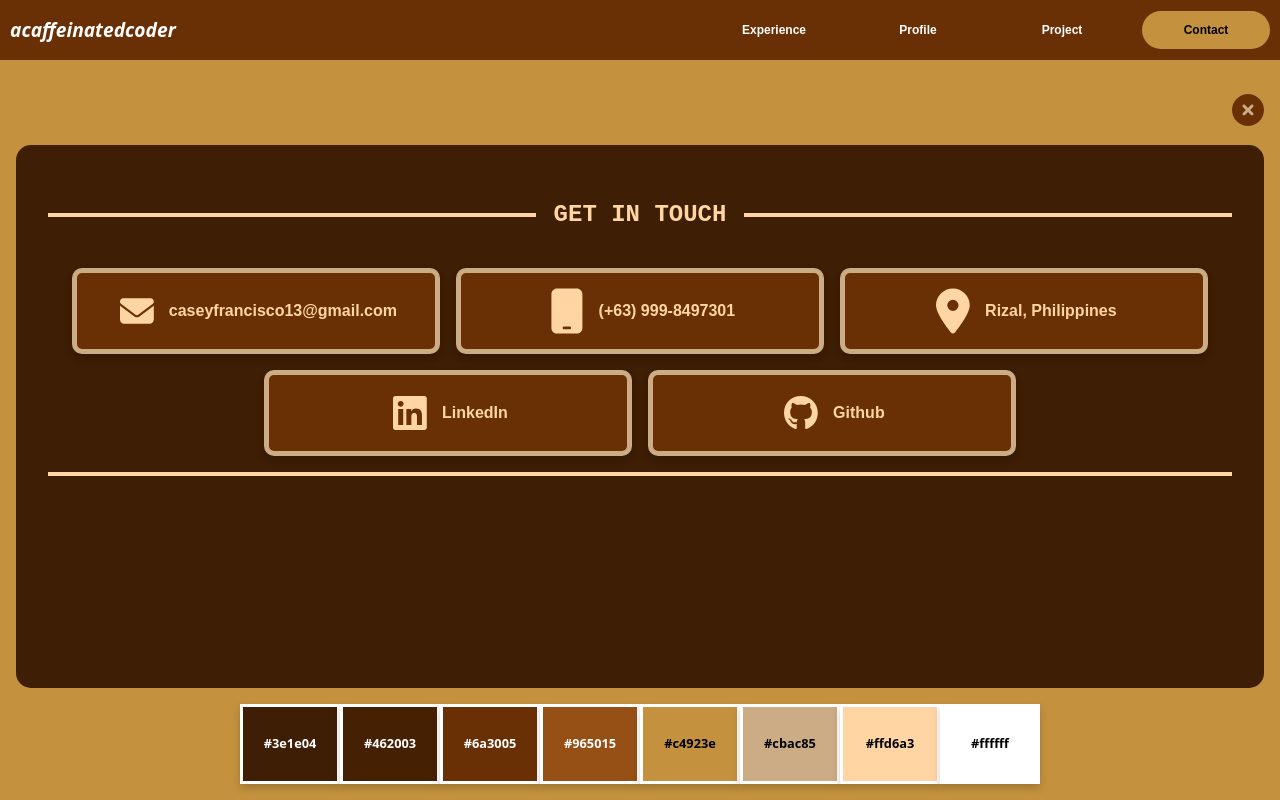
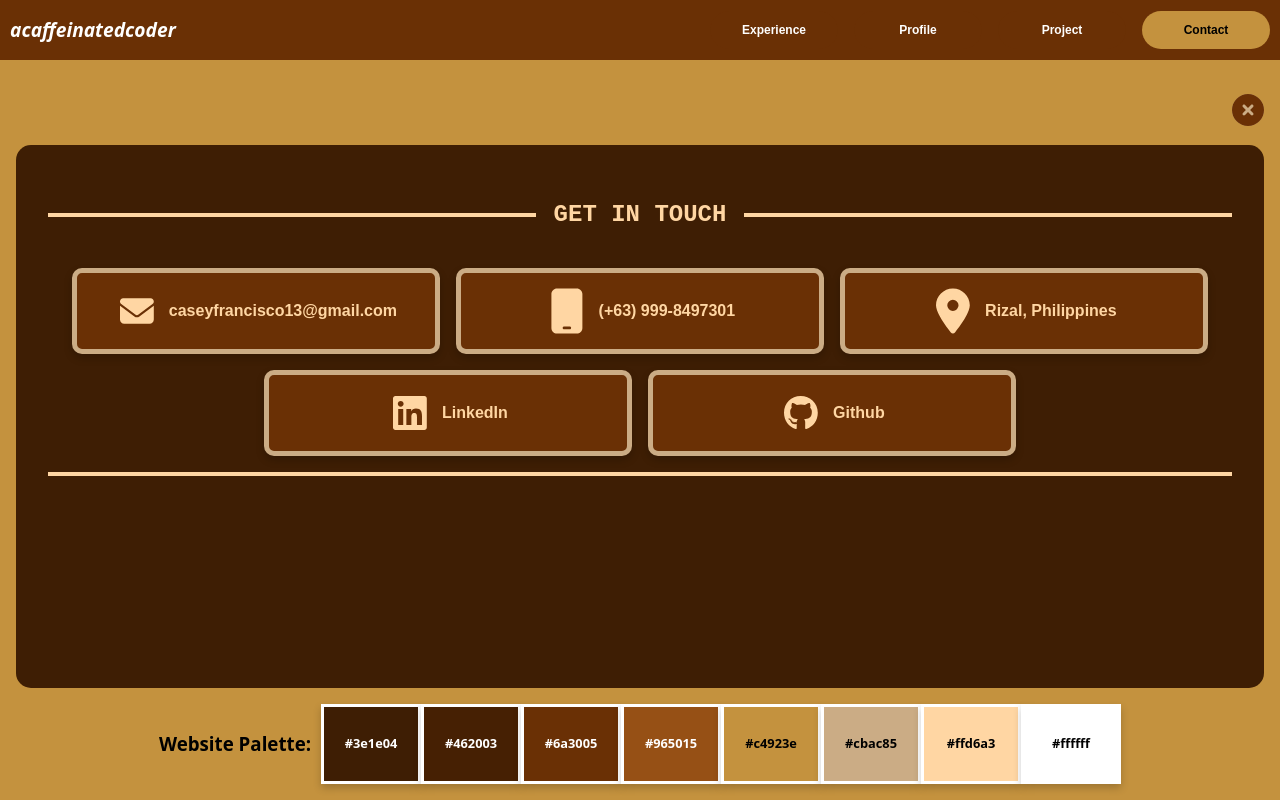
Before and after one commit to ACaffeinatedCoder/caffeinatedSite, a React (Vite) app: page / in a window 1280 px wide. Both pictures are taken after a click on the button "Contact". Built offline with nearby package versions, Linux system fonts and the light colour scheme.

Commit message:
minor tweak in contact page

```diff
--- a/src/Contact.jsx
+++ b/src/Contact.jsx
@@ -108,6 +108,7 @@ export default function Contact({ closer }) {
         <div className='footer-line'></div>
       </div>
       <div className="palette-container">
+          <h3 style={{marginRight: '10px', color:'black'}}>Website Palette:</h3>
         {['#3e1e04', '#462003', '#6a3005', '#965015', '#c4923e', '#cbac85', '#ffd6a3', '#ffffff'].map(
           (color, index) => {
             const getTextColor = (bgColor) => {
```
